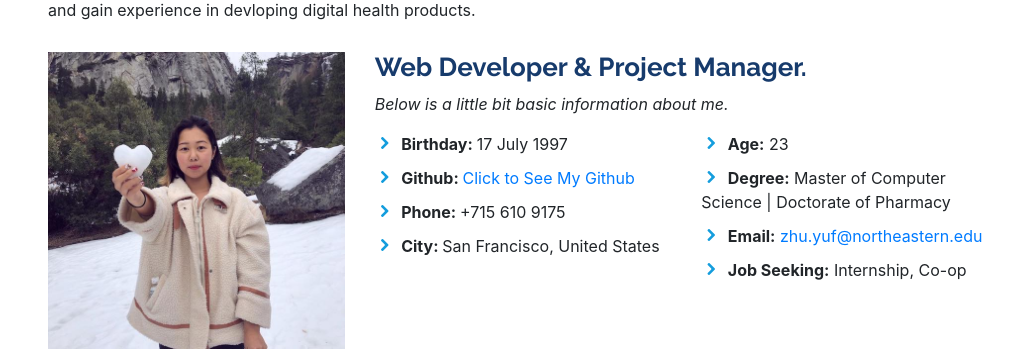
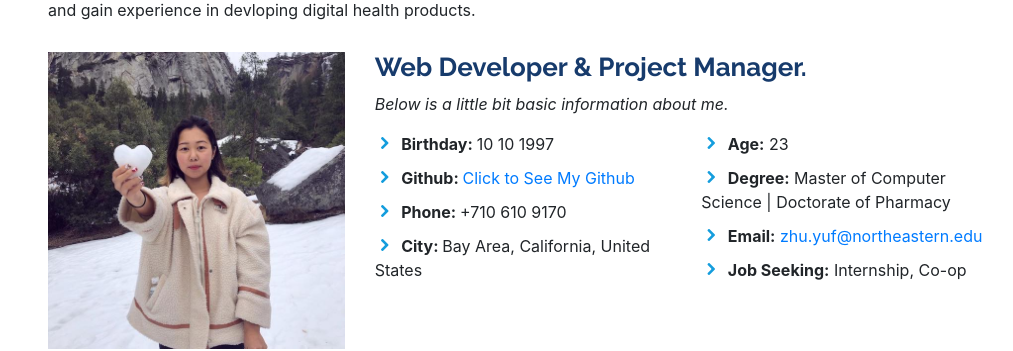
Before and after one commit to yoofyoof/iPortfolio, a website with bundled scripts: page iPortfolio/index.html in a window 1280 px wide. Shown: the part 1060-1411 px from the top of the page, without its empty margins (267-1280 px from the left). Built offline with nearby package versions, Linux system fonts and the light colour scheme.

Commit message:
Update index.html

```diff
--- a/iPortfolio/index.html
+++ b/iPortfolio/index.html
@@ -96,10 +96,10 @@
             <div class="row">
               <div class="col-lg-6">
                 <ul>
-                  <li><i class="icofont-rounded-right"></i> <strong>Birthday: </strong>17 July 1997</li>
+                  <li><i class="icofont-rounded-right"></i> <strong>Birthday: </strong>10 10 1997</li>
                   <li><i class="icofont-rounded-right"></i> <strong>Github: </strong><a href="https://github.com/yoofyoof">Click to See My Github</a></li>
-                  <li><i class="icofont-rounded-right"></i> <strong>Phone: </strong>+715 610 9175</li>
-                  <li><i class="icofont-rounded-right"></i> <strong>City: </strong>San Francisco, United States</li>
+                  <li><i class="icofont-rounded-right"></i> <strong>Phone: </strong>+710 610 9170</li>
+                  <li><i class="icofont-rounded-right"></i> <strong>City: </strong>Bay Area, California, United States</li>
                 </ul>
               </div>
               <div class="col-lg-6">
```
